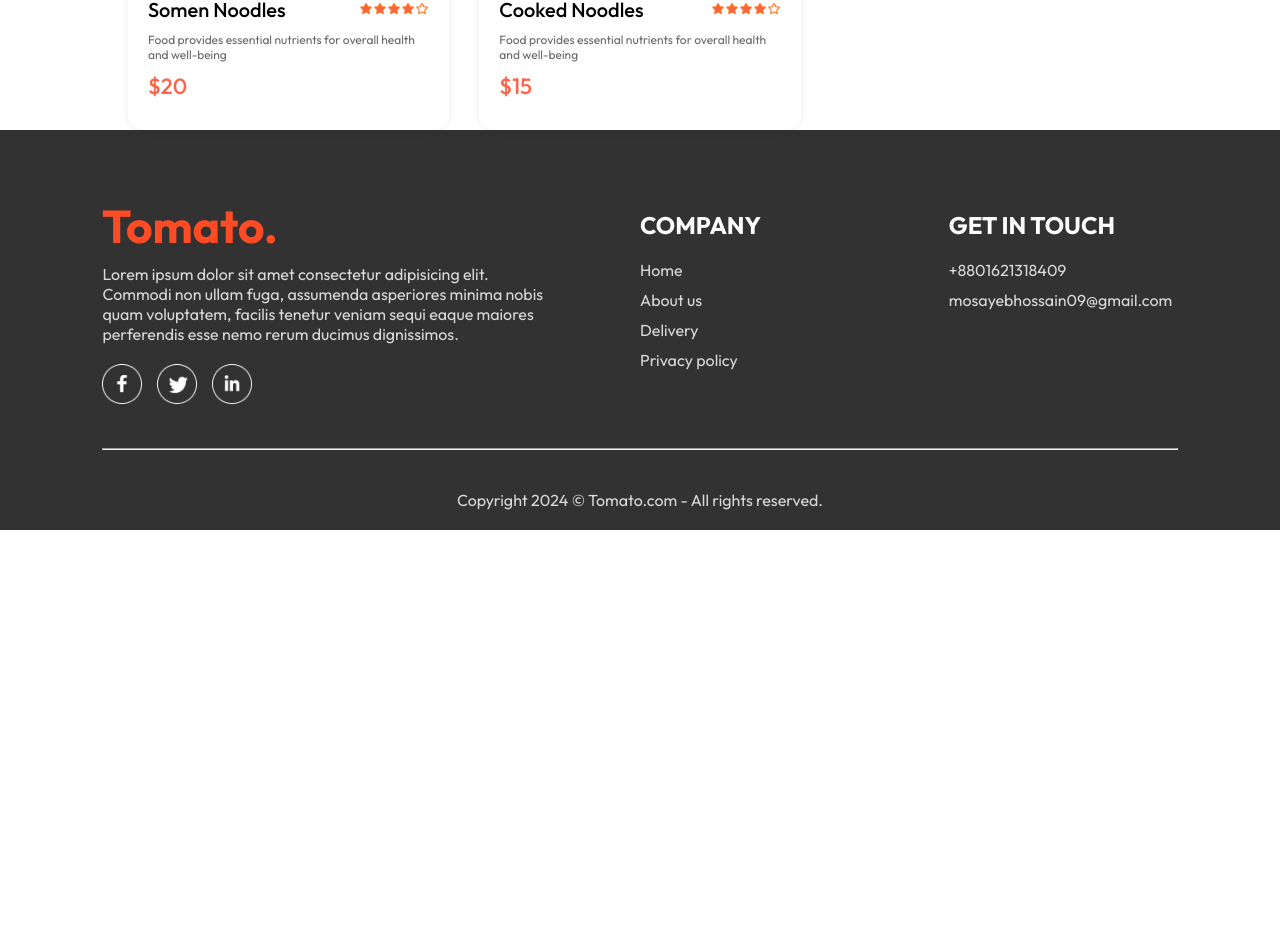
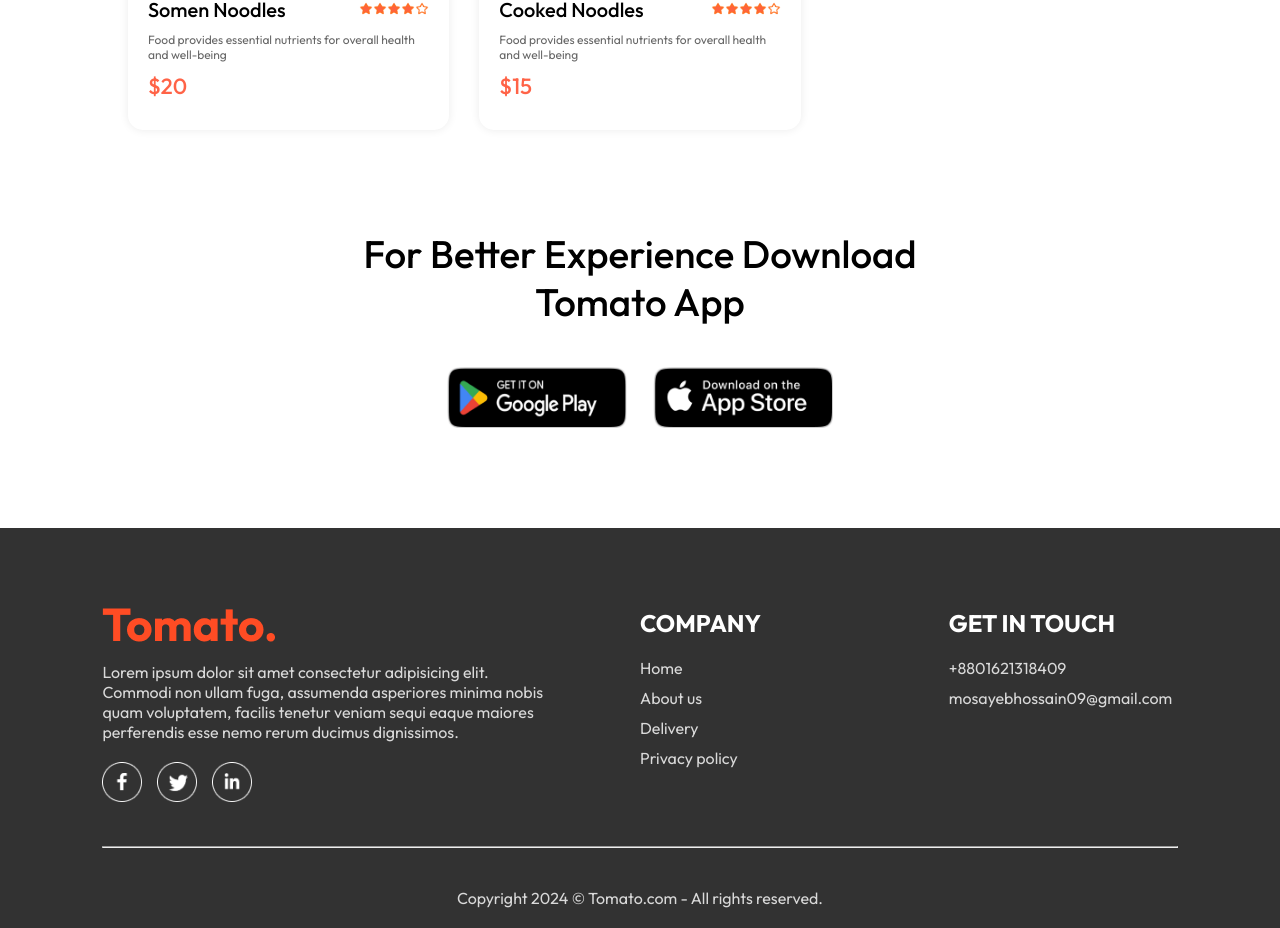
Before and after one commit to Mosayeb09/FOOD_CAN_GO, a React (Vite) app in the folder frontend/: page / in a window 1280 px wide. Shown: the part 5833-6761 px from the top of the page. Before the commit the page ends 6363 px from the top, so only its background shows below. Built offline with nearby package versions, Linux system fonts and the light colour scheme.

Commit message:
adding appDownload section

```diff
--- /dev/null
+++ b/frontend/src/Component/AppDownload/AppDownload.css
@@ -0,0 +1,22 @@
+.app-Download{
+    margin: auto auto;
+    margin-top: 100px;
+    font-size: max(3vw,20px);
+    text-align: center;
+    font-weight: 500;
+}
+.app-download-platform{
+    display: flex;
+    justify-content: center;
+    gap: max(2vw,10px);
+    margin-top: 40px;
+}
+.app-download-platform img{
+    width: max(30vw,120px);
+    max-width: 180px;
+    transition:0.5s ;
+    cursor: pointer;
+}
+.app-download-platform img:hover{
+    transform: scale(1.05);
+}
--- /dev/null
+++ b/frontend/src/Component/AppDownload/AppDownload.jsx
@@ -0,0 +1,17 @@
+import { assets } from '../../assets/assets';
+import './AppDownload.css'
+
+const AppDownload = () => {
+    return (
+        <div className='app-Download ' id='app-download'>
+            <p>For Better Experience Download <br /> Tomato App</p>
+            <div className="app-download-platform">
+                <img src={assets.play_store} alt="" />
+                <img src={assets.app_store} alt="" />
+            </div>
+
+        </div>
+    );
+};
+
+export default AppDownload;
--- a/frontend/src/Component/Footer/Footer.css
+++ b/frontend/src/Component/Footer/Footer.css
@@ -7,6 +7,7 @@
     gap: 20px;
     padding: 20px 8vw;
     padding-top: 80px;
+    margin-top: 100px;
 }
 .footer-content{
     width: 100%;
--- a/frontend/src/Pages/Home/Home.jsx
+++ b/frontend/src/Pages/Home/Home.jsx
@@ -3,6 +3,7 @@ import ExploreMenu from "../../Component/ExploreMenu/ExploreMenu";
 import Header from "../../Component/Header/Header";
 import "./Home.css"
 import FoodDisplay from "../../Component/FoodDisplay/FoodDisplay";
+import AppDownload from "../../Component/AppDownload/AppDownload";
 
 const Home = () => {
     const [category,setCategory]= useState('All');
@@ -12,6 +13,7 @@ const Home = () => {
             <Header></Header>
             <ExploreMenu category={category} setCategory={setCategory}></ExploreMenu>
             <FoodDisplay category={category}></FoodDisplay>
+            <AppDownload></AppDownload>
         </div>
     );
 };
```
